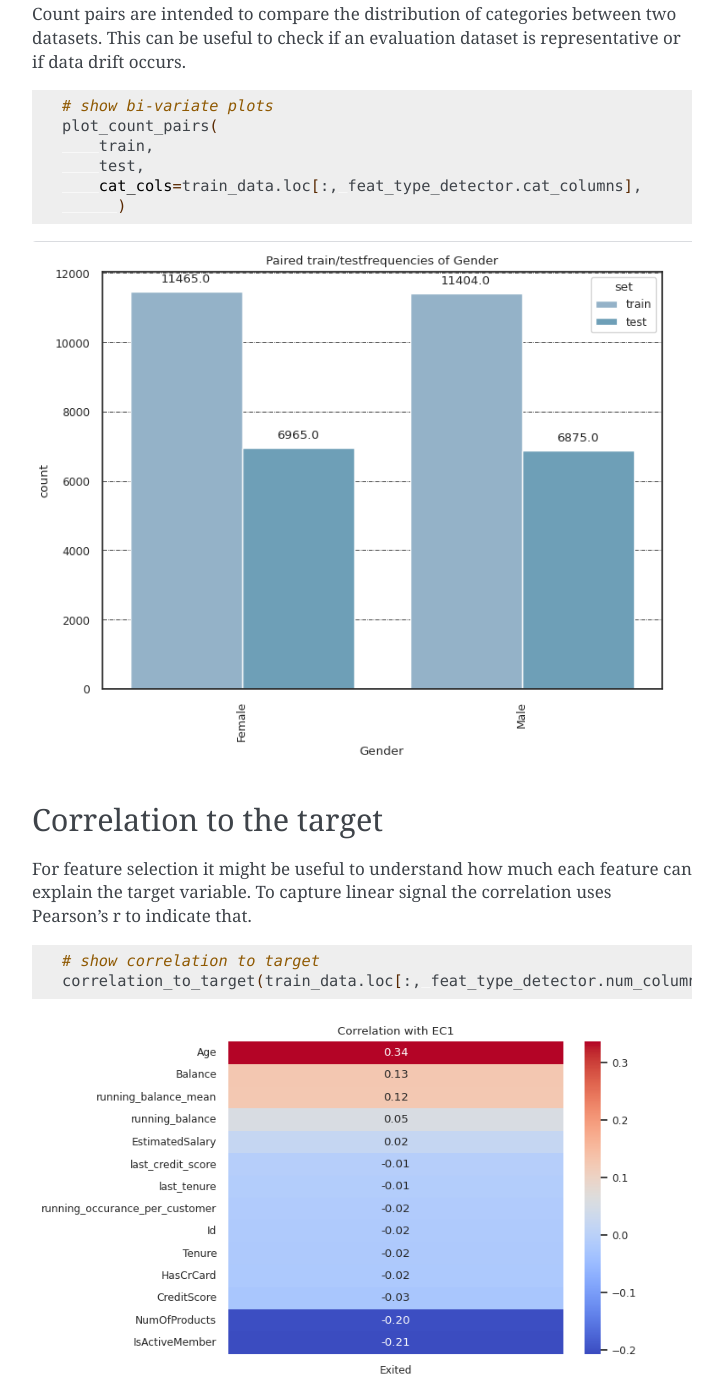
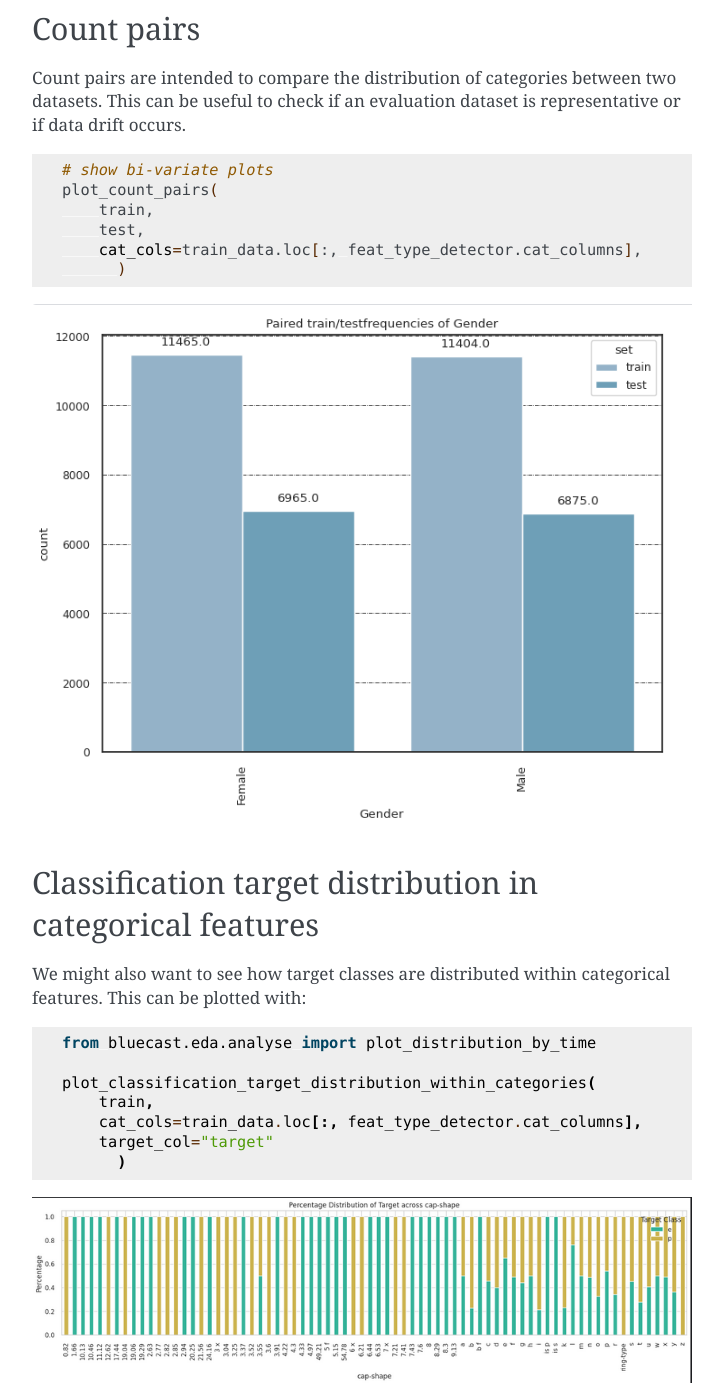
Before and after one commit to ThomasMeissnerDS/BlueCast, a Sphinx documentation site: the page built from docs/source/EDA.md, in a window 1280 px wide and 1400 px high, scrolled down 5044 px. Shown: the whole window, without its empty margins (388-1111 px from the left). Built offline with Sphinx 7.4.7, drawn with Linux system fonts in a browser that asks for light colours; some of the changed text lies outside the part shown.

Commit message:
Add plot_classification_target_distribution_within_categories function

````diff
--- a/docs/source/EDA.md
+++ b/docs/source/EDA.md
@@ -15,6 +15,7 @@ of visualizations.
   * [Empirical cumulative density function (eCDF)](#empirical-cumulative-density-function-ecdf)
   * [Bivariate plots](#bivariate-plots)
   * [Count pairs](#count-pairs)
+  * [Classification target distribution in categorical features](#classification-target-distribution-in-categorical-features)
   * [Correlation to the target](#correlation-to-the-target)
   * [Correlation heatmap](#correlation-heatmap)
   * [Association of categorical features](#association-of-categorical-features)
@@ -42,7 +43,9 @@ of the pipeline.
 from bluecast.eda.analyse import (
     bi_variate_plots,
     univariate_plots,
+    plot_classification_target_distribution_within_categories,
     plot_count_pairs,
+    plot_distribution_by_time,
     correlation_heatmap,
     correlation_to_target,
     plot_ecdf,
@@ -160,7 +163,24 @@ plot_count_pairs(
       )
 ```
 
-![QQplot example](pair_countplot.png)
+![Count pairs example](pair_countplot.png)
+
+## Classification target distribution in categorical features
+
+We might also want to see how target classes are distributed
+within categorical features. This can be plotted with:
+
+```python
+from bluecast.eda.analyse import plot_distribution_by_time
+
+plot_classification_target_distribution_within_categories(
+    train,
+    cat_cols=train_data.loc[:, feat_type_detector.cat_columns],
+    target_col="target"
+      )
+```
+
+![Target class distro example](class_target_distribution.png)
 
 ## Correlation to the target
 
@@ -173,7 +193,7 @@ signal the correlation uses Pearson's r to indicate that.
 correlation_to_target(train_data.loc[:, feat_type_detector.num_columns])
 ```
 
-![QQplot example](correlation_to_target.png)
+![Corr to target example](correlation_to_target.png)
 
 ## Correlation heatmap
 
````
Also changed, not shown: other parts of docs/source/EDA.md (+11 -11 lines), docs/source/class_target_distribution.png (added), 2 other files.
